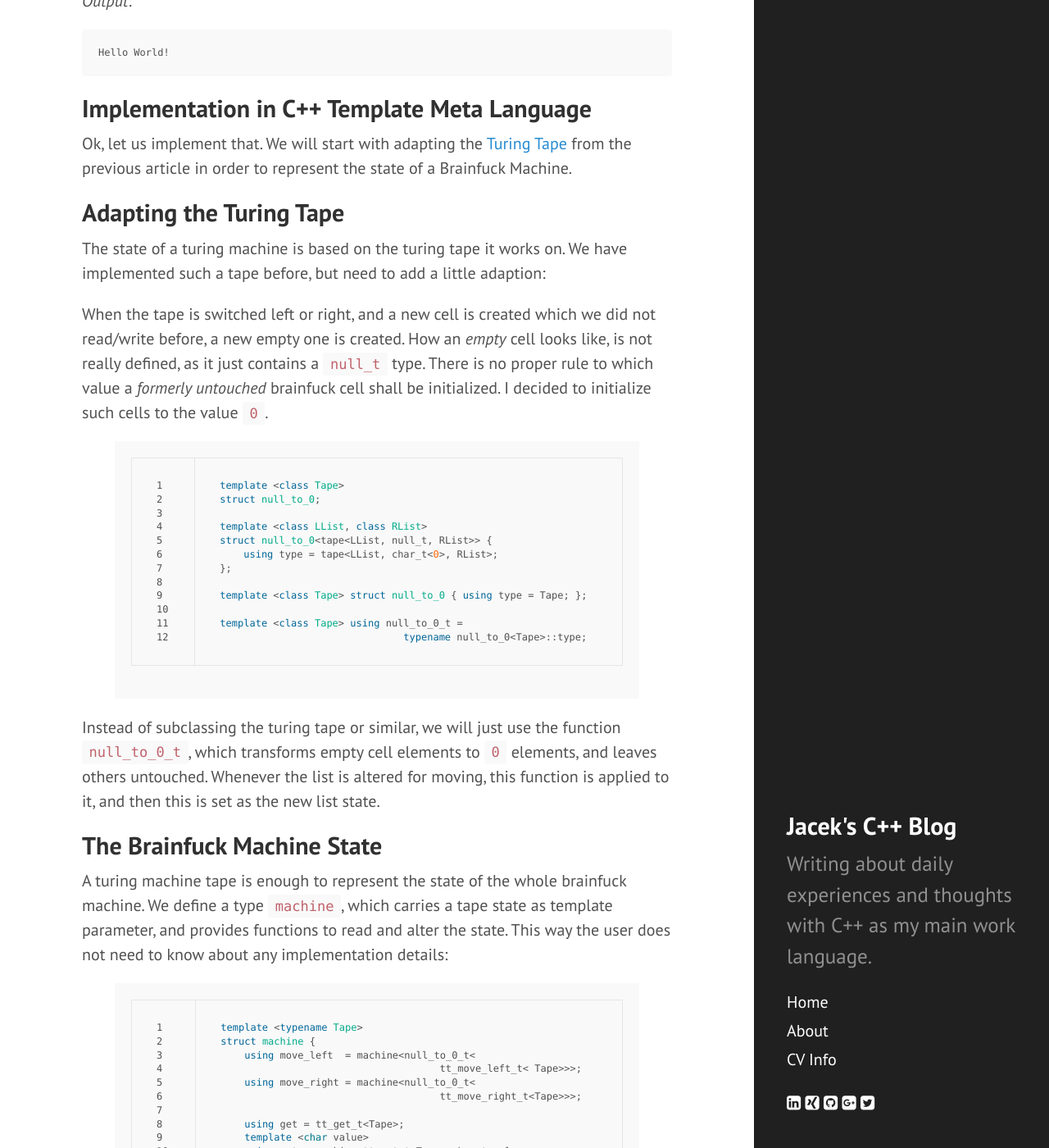
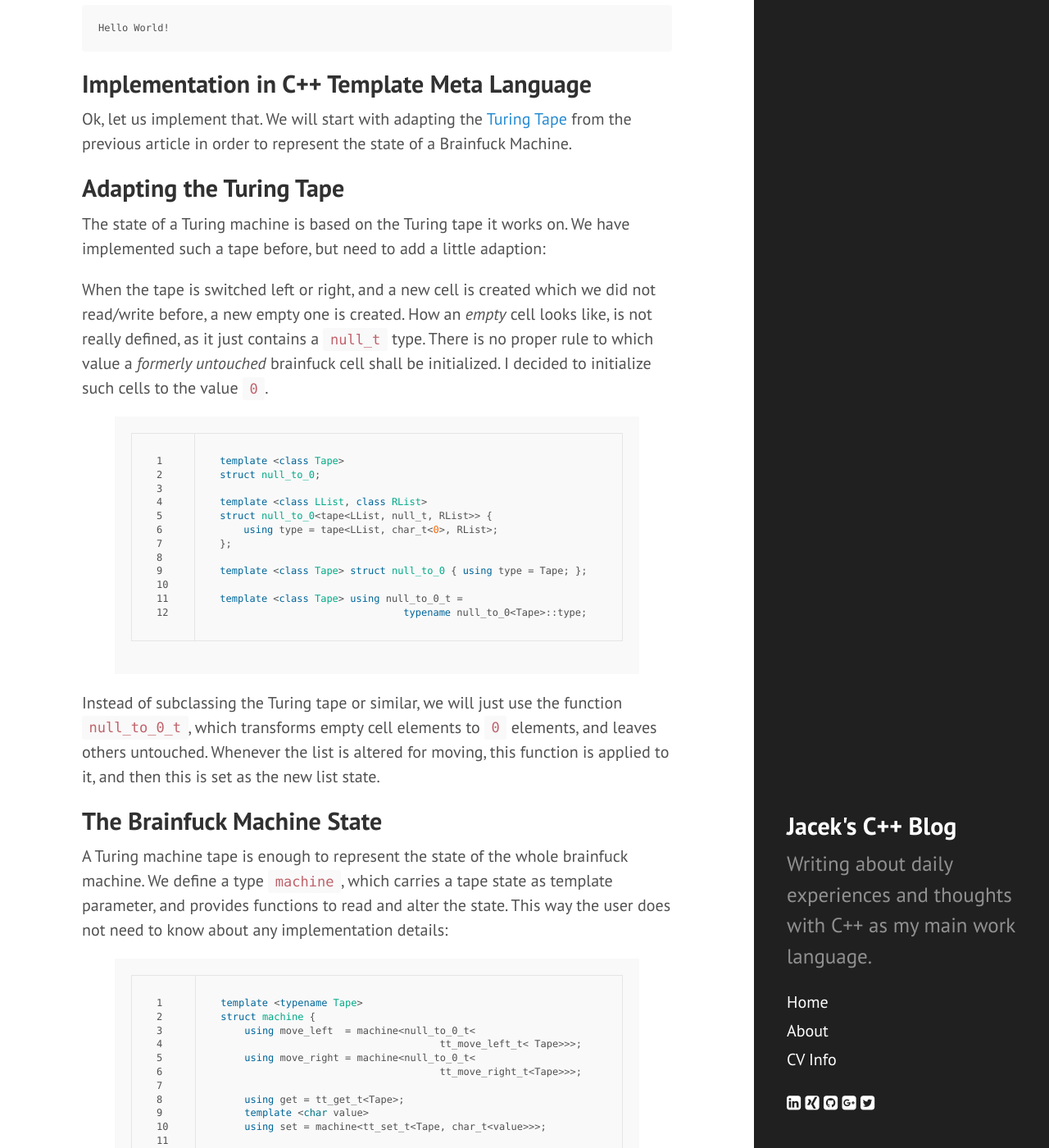
Before and after one commit to tfc/tfc.github.io, a Jekyll site: the page built from _posts/2016-06-16-cpp_template_compile_time_brainfuck_interpreter.md, in a window 1280 px wide and 1400 px high, scrolled down 1813 px. Shown: the whole window at 82% size. Built offline with Jekyll 4.4.1, drawn with Linux system fonts in a browser that asks for light colours; nearby versions of some CDN libraries; comment, search, counter and statistics services are not loaded; some of the changed text lies outside the part shown.

```diff
--- a/_posts/2016-06-16-cpp_template_compile_time_brainfuck_interpreter.md
+++ b/_posts/2016-06-16-cpp_template_compile_time_brainfuck_interpreter.md
@@ -63,7 +63,7 @@ We will start with adapting the [Turing Tape]({% post_url 2016-05-15-turing_tape
 
 ## Adapting the Turing Tape
 
-The state of a turing machine is based on the turing tape it works on.
+The state of a Turing machine is based on the Turing tape it works on.
 We have implemented such a tape before, but need to add a little adaption:
 
 When the tape is switched left or right, and a new cell is created which we did not read/write before, a new empty one is created.
@@ -86,12 +86,12 @@ template <class Tape> using null_to_0_t =
                                typename null_to_0<Tape>::type;
 {% endhighlight %}
 
-Instead of subclassing the turing tape or similar, we will just use the function `null_to_0_t`, which transforms empty cell elements to `0` elements, and leaves others untouched.
+Instead of subclassing the Turing tape or similar, we will just use the function `null_to_0_t`, which transforms empty cell elements to `0` elements, and leaves others untouched.
 Whenever the list is altered for moving, this function is applied to it, and then this is set as the new list state.
 
 ## The Brainfuck Machine State
 
-A turing machine tape is enough to represent the state of the whole brainfuck machine.
+A Turing machine tape is enough to represent the state of the whole brainfuck machine.
 We define a type `machine`, which carries a tape state as template parameter, and provides functions to read and alter the state.
 This way the user does not need to know about any implementation details:
 
@@ -146,7 +146,7 @@ Note the additional helper `make_t`, which just returns a fresh initialized brai
 
 ## The Brainfuck Machine plus IO Bundle
 
-By now, we have a specialized turing tape, or let's say *Brainfuck Machine Tape*, which can in principle perform the operations `+`, `-`, `<`, `>`, `.`, and `,`.
+By now, we have a specialized Turing tape, or let's say *Brainfuck Machine Tape*, which can in principle perform the operations `+`, `-`, `<`, `>`, `.`, and `,`.
 The functions providing these operations, return a new Brainfuck Machine Tape.
 This is enough to represent a single naked Brainfuck Machine.
 
@@ -557,5 +557,5 @@ make: *** [default] Error 1
 ## Summary
 
 Implementing a Brainfuck Interpreter which works at compile time, is more a toy than actually a useful program.
-But it combines several template meta programming techniques, and therefore i regard it as a great *learning vehicle*.
-And this is a nice insight into the turing completeness of the C++ template language.
+But it combines several template meta-programming techniques, and therefore i regard it as a great *learning vehicle*.
+And this is a nice insight into the Turing completeness of the C++ template language.
```
Also changed, not shown: other parts of _posts/2016-06-16-cpp_template_compile_time_brainfuck_interpreter.md (+3 -3 lines).
